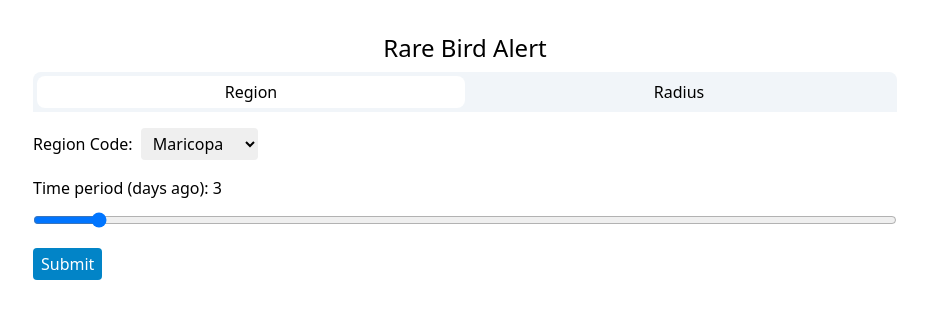
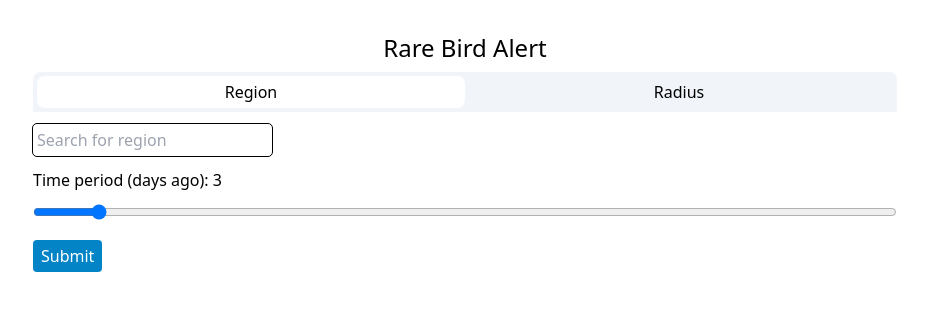
Before and after one commit to parkerdavis1/eBirdRareBird, a SvelteKit app: page /region in a window 1280 px wide. Shown: the top 318 px of the page, without its empty margins (175-1103 px from the left). Built offline with nearby package versions, Linux system fonts and the light colour scheme.

Commit message:
added region search+select

```diff
--- a/src/components/RegionForm.svelte
+++ b/src/components/RegionForm.svelte
@@ -1,7 +1,8 @@
 <script>
     import { enhance, applyAction } from '$app/forms';
     import { browser } from '$app/environment';
-
+    import { debounce } from '../debounce';
+    export let regionData;
 
     import { region, loading } from '../store';
 
@@ -11,10 +12,67 @@
         //     document.getElementById('results-container').scrollIntoView()
         // }, 1000);
     }
+
+    let regionResultsList;
+    $: if (regionData) {
+        // console.log('regionData: ', regionData)
+        regionResultsList = regionData;
+        // selectOptions = regionData;
+    };
+
+    let regionSelect;
+    let regionSearchForm;
+    let regionInputElement;
+    let selectElement;
+
+    function regionInputChange() {
+        console.log('HELLO')
+        regionSearchForm.requestSubmit();
+        regionInputElement.blur();
+    }
+
 </script>
 
+<form method="POST" bind:this={regionSearchForm} id="regionSearch" action="?/regionSearch" on:submit|preventDefault use:enhance>
+    <div>
+        <!-- <label for="regionInput">Region Search</label> -->
+        <input
+            type="text"
+            id="regionInput"
+            name="regionSearch"
+            form="regionSearch"
+            bind:value={regionSelect}
+            bind:this={regionInputElement}
+            on:input={debounce(regionInputChange, 2000)}
+            required
+            autocomplete="off"
+            placeholder="Search for region"
+            >
+        <!-- <button type="submit">Region Search</button> -->
+        {#if regionResultsList}
+        <br>
+        <label for="regionSelect">Select a region:</label>
+        <select
+            name="region"
+            form="region"
+            id="regionSelect"
+            bind:value={$region.region}
+            bind:this={selectElement}
+            >
 
-<form method="POST" action="?/region" class="container" use:enhance=
+            {#each regionResultsList as option}
+                {#if regionResultsList.length === 1}
+                <option value={option.code} selected>{option.name}</option>
+                {:else}
+                <option value={option.code}>{option.name}</option>
+                {/if}
+            {/each}
+        </select>
+        {/if}
+    </div>
+</form>
+
+<form method="POST" id="region" action="?/region" class="container" use:enhance=
     {({ form, data, action }) => {
     // before form is submitted
     // console.log('form: ', form)
@@ -29,7 +87,7 @@
     }
 }}>
     <div class="grid">
-        <div>
+        <!-- <div>
             <label for="region">Region Code:</label>
             <select name="region" id="region" bind:value={$region.region}>
                 <option value="US-AZ-001">Apache</option>
@@ -47,15 +105,14 @@
                 <option value="US-AZ-023">Santa Cruz</option>
                 <option value="US-AZ-025">Yavapai</option>
                 <option value="US-AZ-027">Yuma</option>
-                <!-- <option value="US-AZ">Arizona</option> -->
             </select>
-        </div>
+        </div> -->
 
         <label for="days">Time period (days ago): {$region.days}</label>
         <input type="range" name="days" id="days" min="1" max="30" bind:value={$region.days}>
 
     </div>
-    <button type="Submit" class="submit-button" on:click={handleSubmit}>
+    <button type="submit" class="submit-button" on:click={handleSubmit}>
         {$loading ? "Loading..." : "Submit"}
     </button>
 
--- /dev/null
+++ b/src/debounce.js
@@ -0,0 +1,7 @@
+export function debounce(func, timeout = 300){
+    let timer;
+    return (...args) => {
+        clearTimeout(timer);
+        timer = setTimeout(() => { func.apply(this, args); }, timeout);
+    };
+}
--- a/src/routes/+page.server.js
+++ b/src/routes/+page.server.js
@@ -95,6 +95,22 @@ export const actions = {
         } catch (err){
             console.log(err);
         }
+    },
+
+    regionSearch: async ({ request }) => {
+        const data = await request.formData();
+        const query = data.get('regionSearch');
+        try {
+            const res = await fetchCookie(`https://api.ebird.org/v2/ref/region/find?key=jfekjedvescr&q=${query}`);
+            const resJson = await res.json();
+            console.log('region search result', resJson);
+            return {
+                regionResults: resJson
+            }
+
+        } catch (err){
+            console.log(err);
+        }
     }
 }
 
--- a/src/routes/+page.svelte
+++ b/src/routes/+page.svelte
@@ -24,6 +24,11 @@
         // console.log('region bird data', birdData.region)
     }
 
+    let regionData = null;
+    $: if (form?.regionResults) {
+        regionData = form.regionResults
+    }
+
     $: if (form) {
         for (const [key, value] of Object.entries(form)) {
             if (key !== 'region' && key !== 'radius') {
@@ -43,7 +48,9 @@
     />
 {:else}
     <div class="form-container">
-        <RegionForm />
+        <RegionForm
+            regionData={regionData}
+        />
     </div>
     <Results
         birdData={birdData.region}
```
